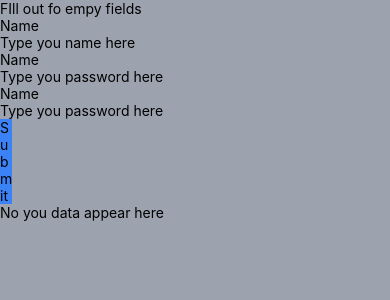
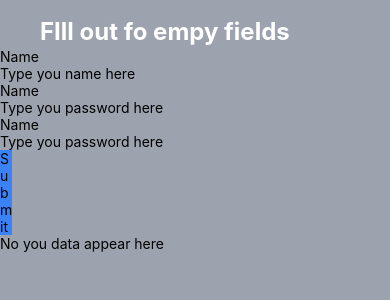
Before and after one commit to niyomugaboetiene/react-native-with-tailwindcss, a React Native app: screen / in a window 390 px wide. Shown: the top 300 px of the page. Built offline with nearby package versions, Linux system fonts and the light colour scheme.

Commit message:
react-native: implementing simple project

```diff
--- a/components/chapter 1/proj.tsx
+++ b/components/chapter 1/proj.tsx
@@ -8,14 +8,17 @@ function Project() {
     const [password, setPassword] = useState("");
     const [pressed, setPressed] = useState(false);
     return (
-        <View className="bg-gray-400 min-h-screen w-full me-[50px]">
-            <Text>FIll out fo empy fields</Text>
+        <View className="bg-gray-400 min-h-screen w-full me-[180px]">
+            <Text className="text-2xl font-bold text-white ms-10 mt-4">FIll out fo empy fields</Text>
 
-            <Text>Name</Text>
-            <TextInput
-              onChangeText={setName}
-              placeholder="Type you name here"
-              />
+            <View>
+               <Text>Name</Text>
+               <TextInput
+                   onChangeText={setName}
+                   placeholder="Type you name here"
+               />
+            </View>
+
 
             <Text>Name</Text>
             <TextInput
```
